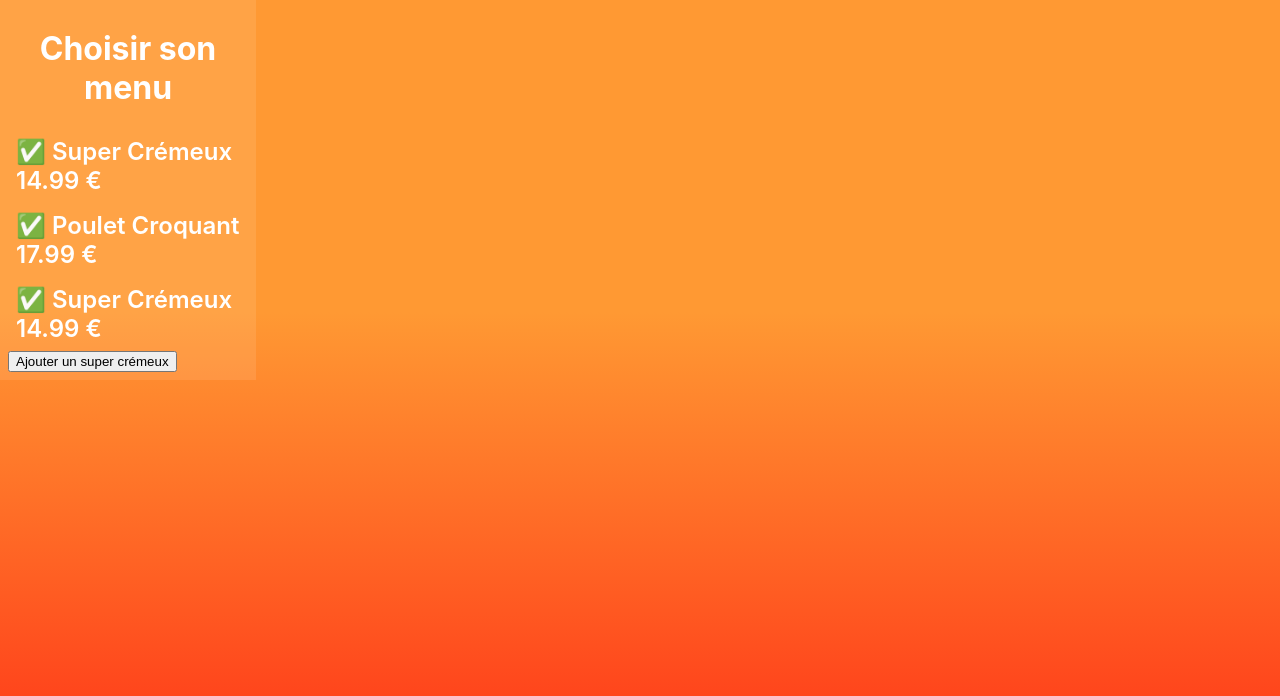
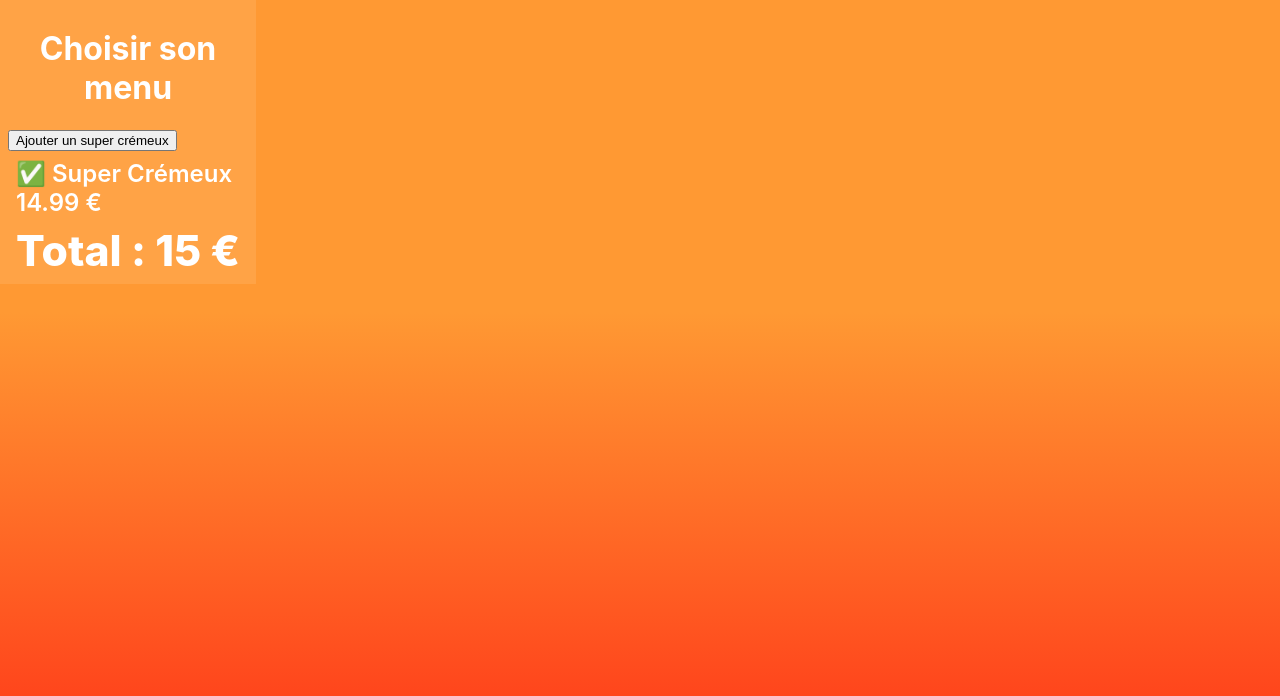
Before and after one commit to yusef-boulam/First_Project_Redux, a React (Create React App) app in the folder resto-cmd/: page / in a window 1280 px wide. Both pictures are taken after a click on the button "Ajouter un super crémeux". Shown: the top 696 px of the page. Built offline with nearby package versions, Linux system fonts and the light colour scheme.

Commit message:
add cart total

```diff
--- a/resto-cmd/src/app/store.js
+++ b/resto-cmd/src/app/store.js
@@ -1,13 +1,9 @@
 import { configureStore } from "@reduxjs/toolkit"
-import { PouletCroquant, SuperCremeux } from "../common/models";
 
 
 let state = {
     value: null,
-    list: [
-        SuperCremeux,
-        PouletCroquant,
-    ]
+    list: []
 };
 
 const reducer = (currentState, action) => {
--- a/resto-cmd/src/features/cart/Cart.js
+++ b/resto-cmd/src/features/cart/Cart.js
@@ -4,21 +4,42 @@ import { useEffect, useState } from "react";
 
 export const Cart = () => {
     const store = useStore();
-    const [list, setList] = useState(store.getState().list)
+
+    const [list, setList] = useState(store.getState().list);
+
+    const totalCommand = list.reduce(
+        (prv, cur) => Math.round(prv + cur.price),
+        0
+    );
 
     useEffect(() => {
-        store.subscribe(() => setList(store.getState().list))
-    })
+        store.subscribe(() => {
+            setList(store.getState().list);
+        });
+    }, [store]);
 
-    return <div className="Selection">
-        <h1>Choisir son menu</h1>
-        <div className="CartNavBar">
+    return (
+        <div className="Selection">
+            <h1>Choisir son menu</h1>
+            <div className="CartNavBar">
+                <button
+                    onClick={() =>
+                        store.dispatch({ type: "ADD_PRODUCT", payload: SuperCremeux })
+                    }
+                >
+                    Ajouter un super crémeux
+                </button>
+            </div>
+            {list?.map((item, index) => (
+                <span key={index} className="SelectedProduct">
+                    {item.title} {item.price} €
+                </span>
+            ))}
+            {list.length === 0 ? (
+                <div className="TotalCommand">Aucun produit sélectionné</div>
+            ) : (
+                <div className="TotalCommand">Total : {totalCommand} €</div>
+            )}
         </div>
-        {
-            list.map((item, index) => <span key={index} className="SelectedProduct">{item.title} {item.price} €</span>
-            )
-        }
-        <button onClick={() => store.dispatch({ type: 'ADD_PRODUCT', payload: SuperCremeux })}>Ajouter un super crémeux</button>
-    </div>
-
+    );
 };
```
